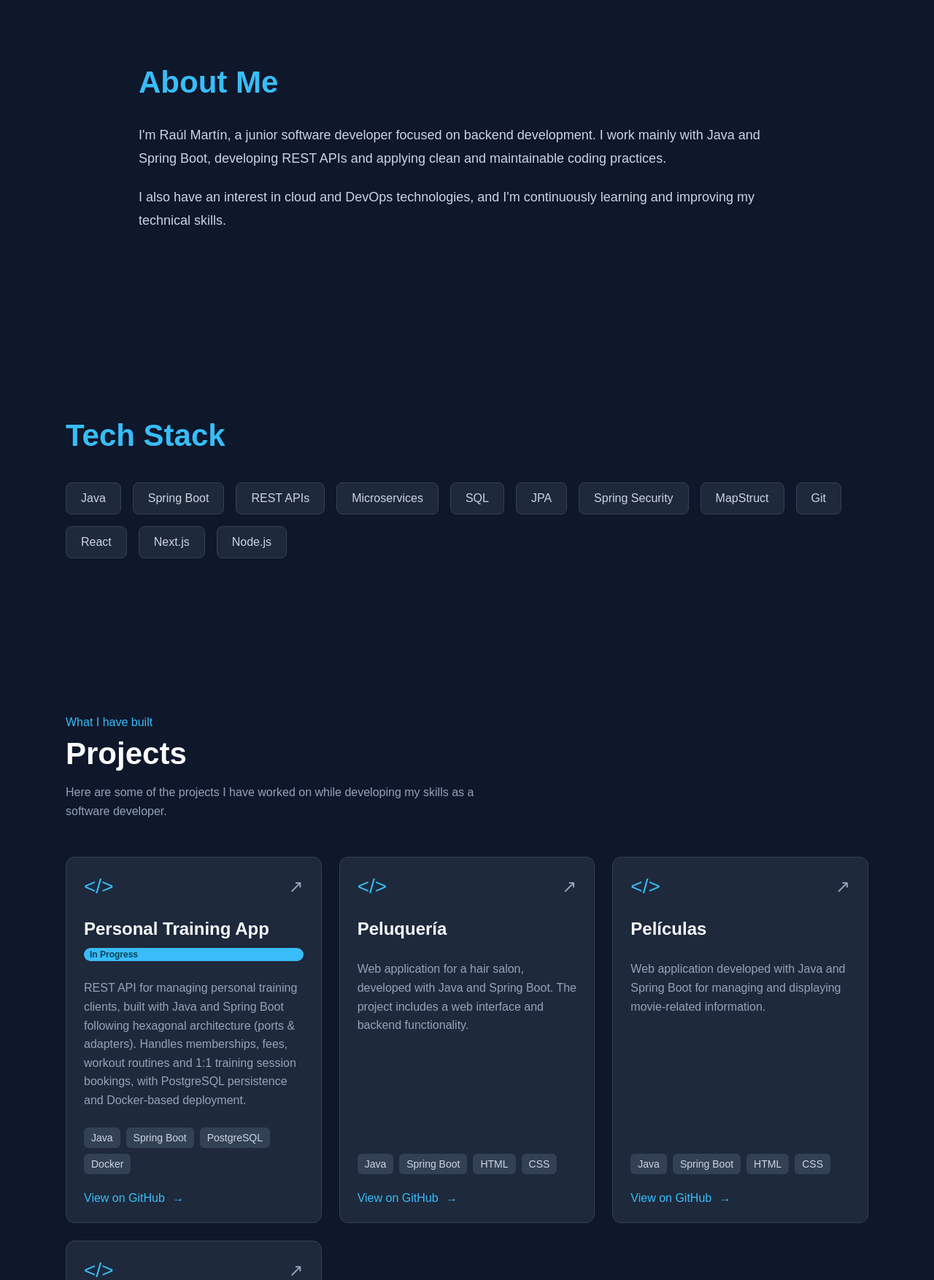
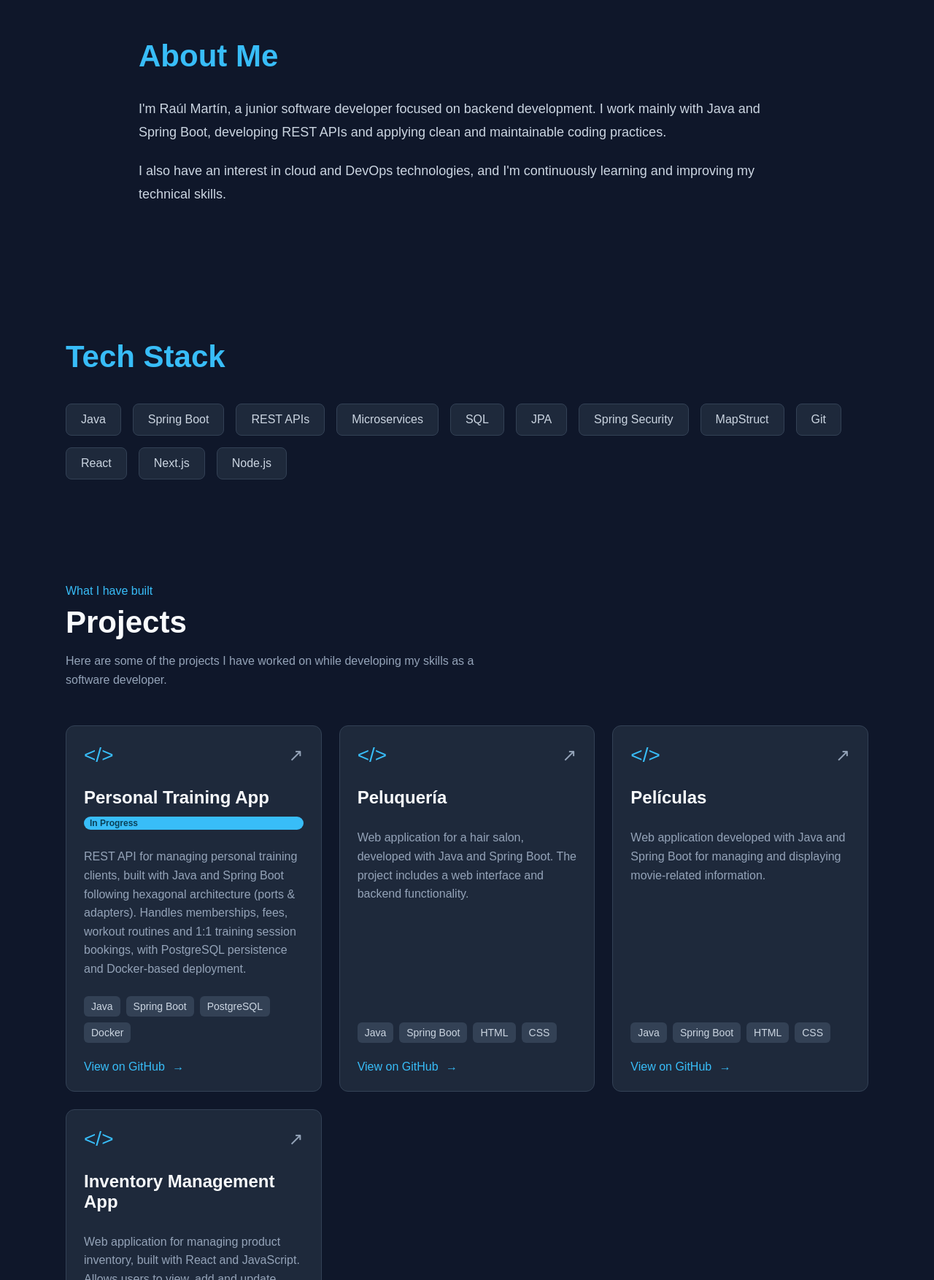
Before and after one commit to Raulma10/Portfolio, a Next.js app: page / in a window 1280 px wide. Shown: the part 846-2600 px from the top of the page at 73% size. Built offline with nearby package versions, Linux system fonts and the light colour scheme.

Commit message:
Actualizar globals.css

```diff
--- a/src/app/globals.css
+++ b/src/app/globals.css
@@ -79,7 +79,7 @@ a {
 }
 
 .about-section {
-  padding: 100px 24px;
+  padding: 64px 24px;
 }
 
 .about-container {
@@ -105,7 +105,7 @@ a {
 }
 
 .skills-section {
-  padding: 100px 24px;
+  padding: 64px 24px;
 }
 
 .skills-container {
@@ -145,10 +145,8 @@ a {
   transform: translateY(-3px);
 }
 
-/* PROJECTS */
-
 .projects-section {
-  padding: 100px 24px;
+  padding: 64px 24px;
 }
 
 .projects-container {
@@ -293,7 +291,7 @@ a {
 }
 
 .contact-section {
-  padding: 100px 24px;
+  padding: 64px 24px;
 }
 
 .contact-container {
```
